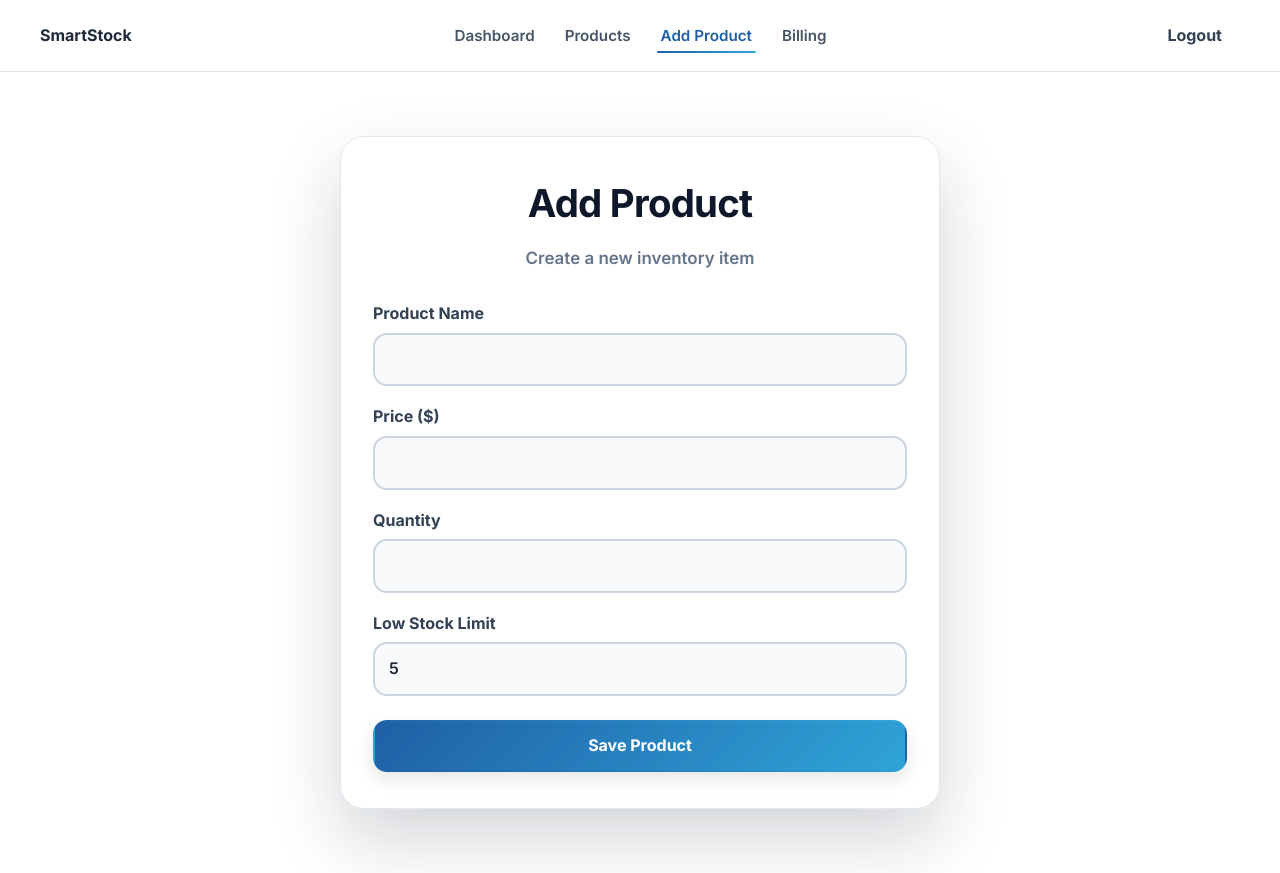
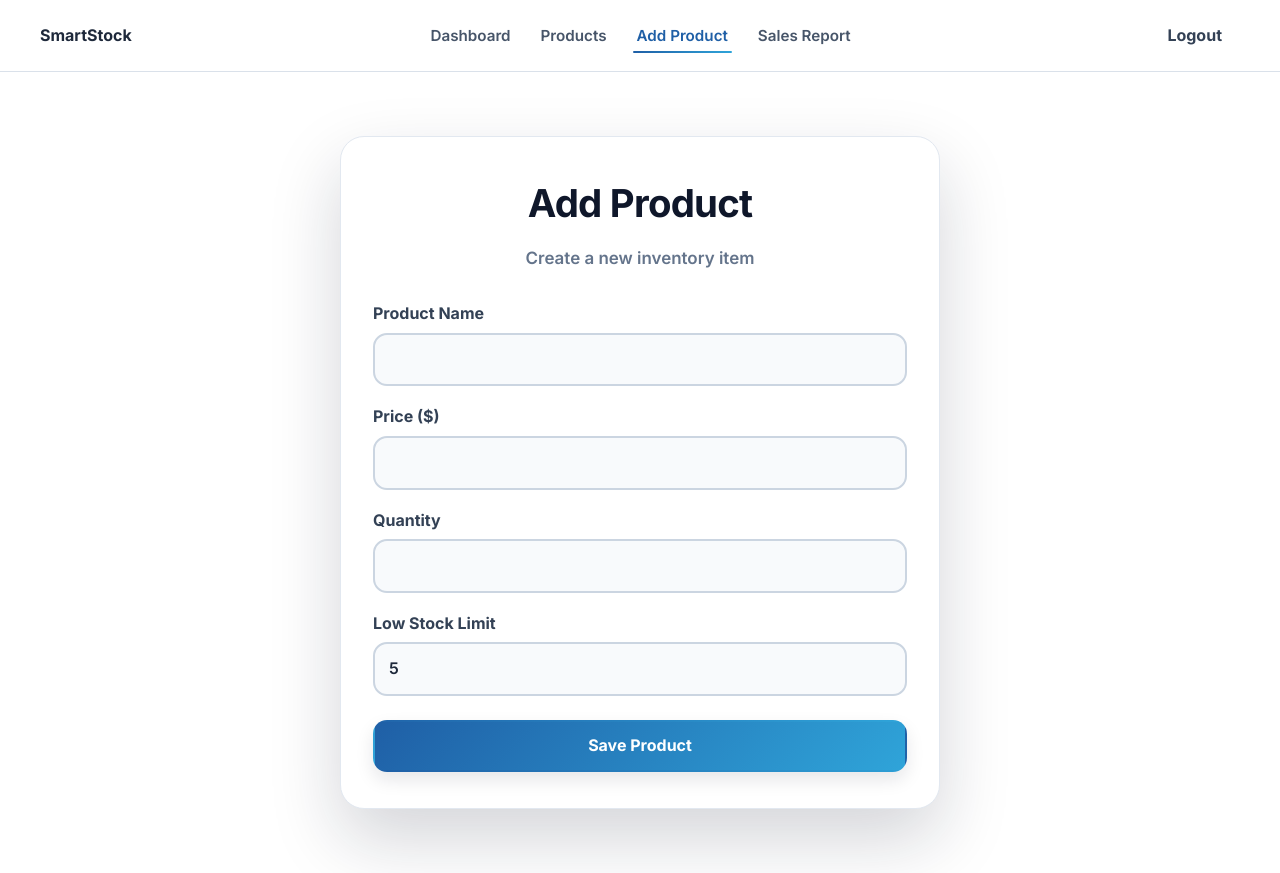
Before and after one commit to Jarin-Tanzim/SmartStock, a website: page add-product.html in a window 1280 px wide. Drawn offline with Linux system fonts and the light colour scheme; sample sign-in values are in the browser's storage.

Commit message:
Updated nav link

```diff
--- a/add-product.html
+++ b/add-product.html
@@ -34,7 +34,7 @@
         <a class="nav__link" href="dashboard.html">Dashboard</a>
         <a class="nav__link" href="products.html">Products</a>
         <a class="nav__link is-active" href="add-product.html">Add Product</a>
-        <a class="nav__link" href="billing.html">Billing</a>
+        <a class="nav__link" href="sales.html">Sales Report</a>
       </div>
 
       <button class="btn btn--ghost" id="logoutBtn">Logout</button>
```
